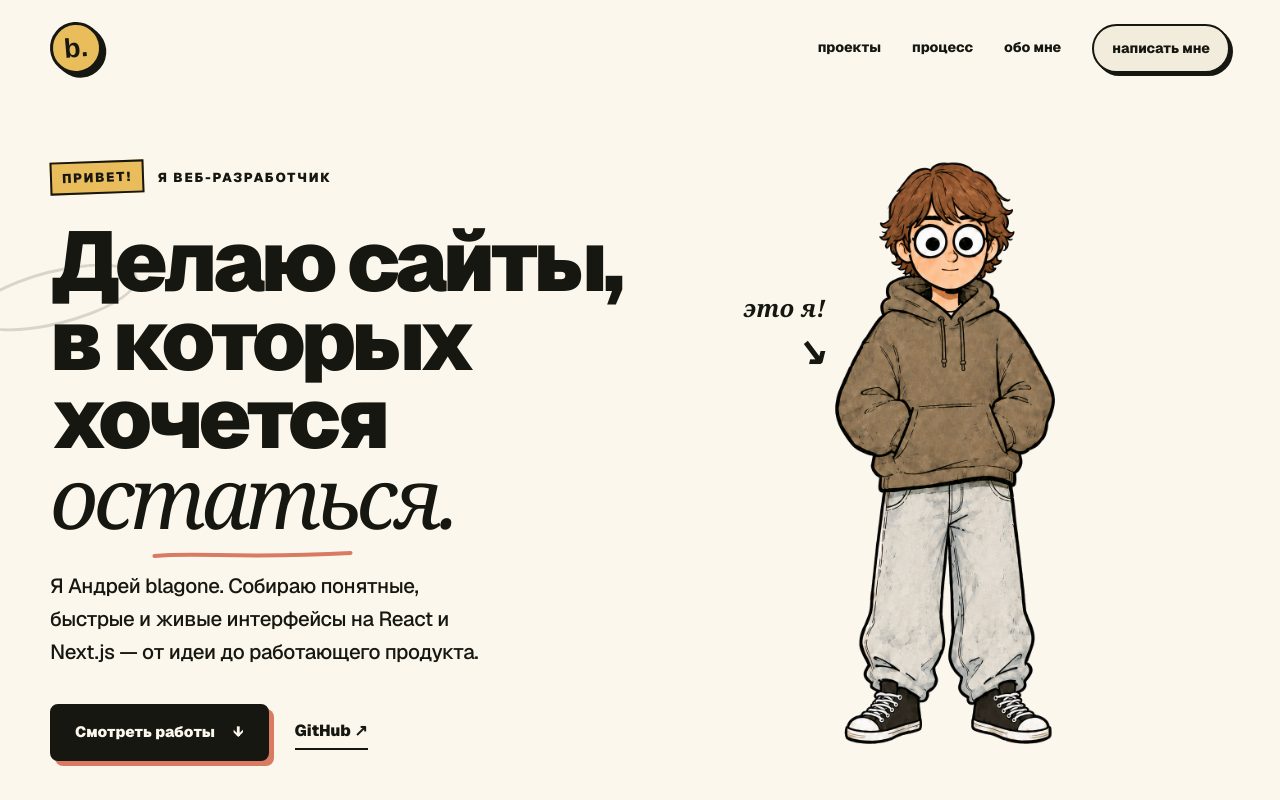
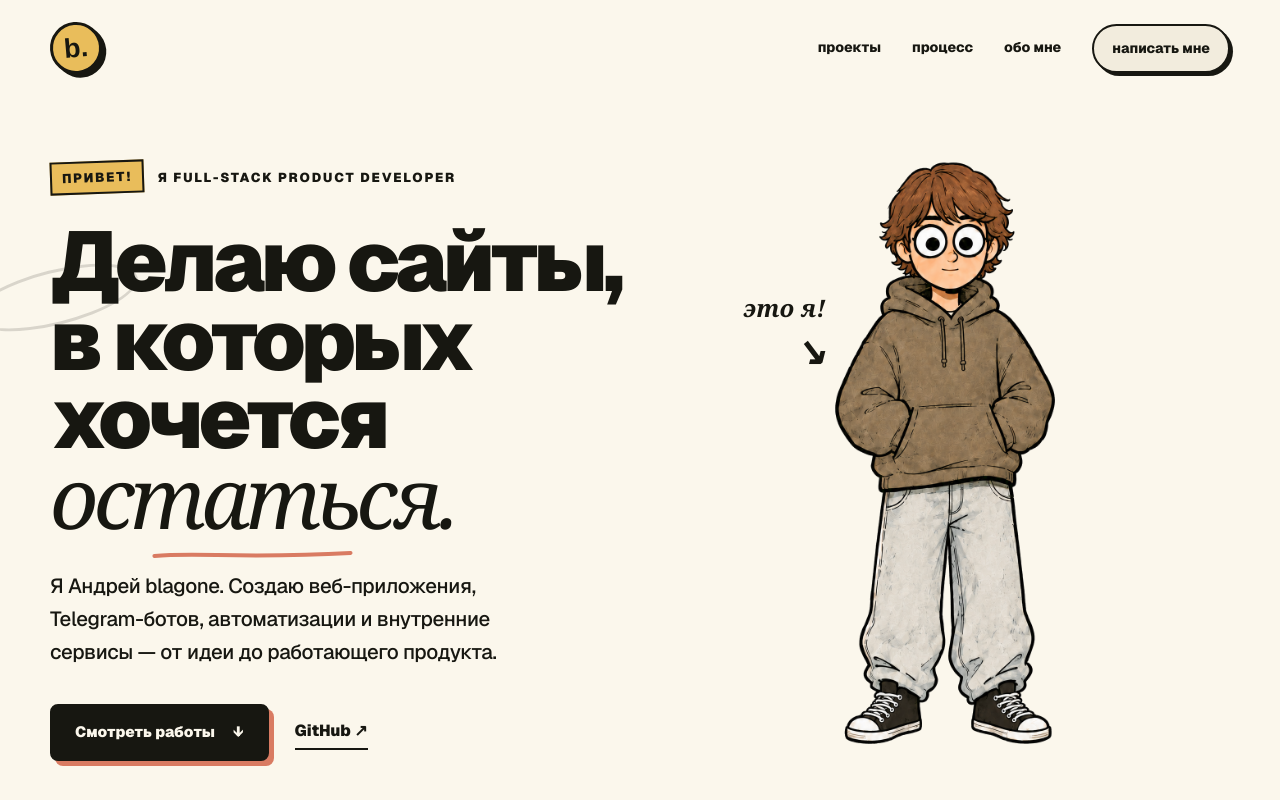
Before and after one commit to blagone/portfolio, a Next.js app: page / in a window 1280 px wide. Shown: the top 800 px of the page. Built offline with nearby package versions, Linux system fonts and the light colour scheme; no server answers.

Commit message:
Position portfolio as full-stack product work

```diff
--- a/src/app/layout.tsx
+++ b/src/app/layout.tsx
@@ -16,14 +16,14 @@ const geistMono = Geist_Mono({
 
 export const metadata: Metadata = {
   metadataBase: new URL("https://portfolio-kappa-teal-36.vercel.app"),
-  title: { default: "Андрей blagone — веб-разработчик", template: "%s — blagone" },
-  description: "Портфолио Андрея blagone: адаптивные сайты и веб-интерфейсы на React и Next.js.",
-  keywords: ["веб-разработчик", "React", "Next.js", "TypeScript", "портфолио"],
+  title: { default: "Андрей blagone — Full-stack Product Developer", template: "%s — blagone" },
+  description: "Портфолио Андрея blagone: веб-приложения, Telegram-боты, автоматизации и внутренние сервисы.",
+  keywords: ["full-stack разработчик", "product developer", "React", "Next.js", "TypeScript", "Telegram Bot API", "портфолио"],
   authors: [{ name: "Андрей blagone", url: "https://github.com/blagone" }],
   creator: "Андрей blagone",
   alternates: { canonical: "/" },
-  openGraph: { type: "website", locale: "ru_RU", url: "/", siteName: "blagone", title: "Андрей blagone — веб-разработчик", description: "Понятные, быстрые и живые интерфейсы на React и Next.js.", images: [{ url: "/opengraph-image", width: 1200, height: 630, alt: "Портфолио Андрея blagone" }] },
-  twitter: { card: "summary_large_image", title: "Андрей blagone — веб-разработчик", description: "Понятные, быстрые и живые интерфейсы на React и Next.js.", images: ["/opengraph-image"] },
+  openGraph: { type: "website", locale: "ru_RU", url: "/", siteName: "blagone", title: "Андрей blagone — Full-stack Product Developer", description: "Веб-приложения, Telegram-боты, автоматизации и внутренние сервисы.", images: [{ url: "/opengraph-image", width: 1200, height: 630, alt: "Портфолио Андрея blagone" }] },
+  twitter: { card: "summary_large_image", title: "Андрей blagone — Full-stack Product Developer", description: "Веб-приложения, Telegram-боты, автоматизации и внутренние сервисы.", images: ["/opengraph-image"] },
   robots: { index: true, follow: true },
 };
 
--- a/src/app/opengraph-image.tsx
+++ b/src/app/opengraph-image.tsx
@@ -13,7 +13,7 @@ export default function OpenGraphImage() {
       </div>
       <div style={{ display: "flex", flexDirection: "column" }}>
         <div style={{ fontSize: 84, lineHeight: .95, fontWeight: 900 }}>Андрей blagone</div>
-        <div style={{ display: "flex", marginTop: 24, fontSize: 44, color: "#747258" }}>Веб-разработчик · React · Next.js</div>
+        <div style={{ display: "flex", marginTop: 24, fontSize: 44, color: "#747258" }}>Full-stack Product Developer · Продукты · Автоматизации</div>
       </div>
       <div style={{ display: "flex", height: 22, background: "#d97b62", border: "4px solid #171711" }} />
     </div>, size,
--- a/src/app/page.tsx
+++ b/src/app/page.tsx
@@ -40,9 +40,9 @@ export default function Home() {
         </nav>
         <div className="hero-grid shell">
           <div className="hero-copy">
-            <p className="eyebrow"><span>привет!</span> я веб-разработчик</p>
+            <p className="eyebrow"><span>привет!</span> я full-stack product developer</p>
             <h1>Делаю сайты,<br />в которых хочется <em>остаться.</em></h1>
-            <p className="hero-lead">Я Андрей blagone. Собираю понятные, быстрые и живые интерфейсы на React и Next.js — от идеи до работающего продукта.</p>
+            <p className="hero-lead">Я Андрей blagone. Создаю веб-приложения, Telegram-ботов, автоматизации и внутренние сервисы — от идеи до работающего продукта.</p>
             <div className="hero-actions"><a className="button button-dark" href="#projects">Смотреть работы <span>↓</span></a><a className="text-link" href="https://github.com/blagone" target="_blank" rel="noreferrer">GitHub ↗</a></div>
           </div>
           <MascotHero />
@@ -79,7 +79,7 @@ export default function Home() {
       </section>
 
       <section className="about-section" id="about">
-        <div className="shell about-grid"><p className="kicker">обо мне</p><div><h2>Я Андрей — веб-разработчик.</h2><p>Проектирую и собираю интерфейсы, в которых визуальная идея поддерживает понятную структуру. Работаю с React и Next.js, уделяю внимание адаптивности, скорости и деталям взаимодействия.</p></div></div>
+        <div className="shell about-grid"><p className="kicker">обо мне</p><div><h2>Я Андрей —<br />Full-stack Product Developer.</h2><p>Собираю продукты целиком: веб-приложения, Telegram-ботов, автоматизации и внутренние сервисы. Подбираю стек под задачу, использую AI-инструменты для ускорения разработки и довожу решения до деплоя.</p></div></div>
       </section>
 
       <section className="skills-section" id="skills">
--- a/src/app/projects/portfolio/page.tsx
+++ b/src/app/projects/portfolio/page.tsx
@@ -10,7 +10,7 @@ export default function PortfolioCase() {
     intro="Персональный продуктовый сайт с авторским персонажем, живыми проектами и отдельными страницами-кейсами."
     preview="/previews/portfolio.png"
     previewAlt="Главная страница сайта-портфолио"
-    task="Показать личный стиль веб-разработчика и одновременно дать посетителю быстрый путь к работающим продуктам, коду и способам связи."
+    task="Показать личный стиль full-stack product developer и одновременно дать посетителю быстрый путь к работающим продуктам, коду и способам связи."
     solution="Бумажная фактура, контрастная типографика и прозрачная иллюстрация персонажа собраны в единую адаптивную систему. Каждая карточка показывает задачу и результат, а отдельные кейсы раскрывают решения. Страница дополнена процессом работы, навыками, почтой, Telegram и GitHub."
     result="Получился единый хаб для трёх опубликованных проектов с живыми ссылками, исходным кодом и подробными кейсами. Добавлены SEO-метаданные, Open Graph, sitemap, robots, аналитика и собственная страница 404."
     tags={["Next.js", "TypeScript", "Responsive", "Case studies", "SEO", "Vercel Analytics"]}
```
Also changed, not shown: 1 other file (tests, documents, lock files or other folders).
